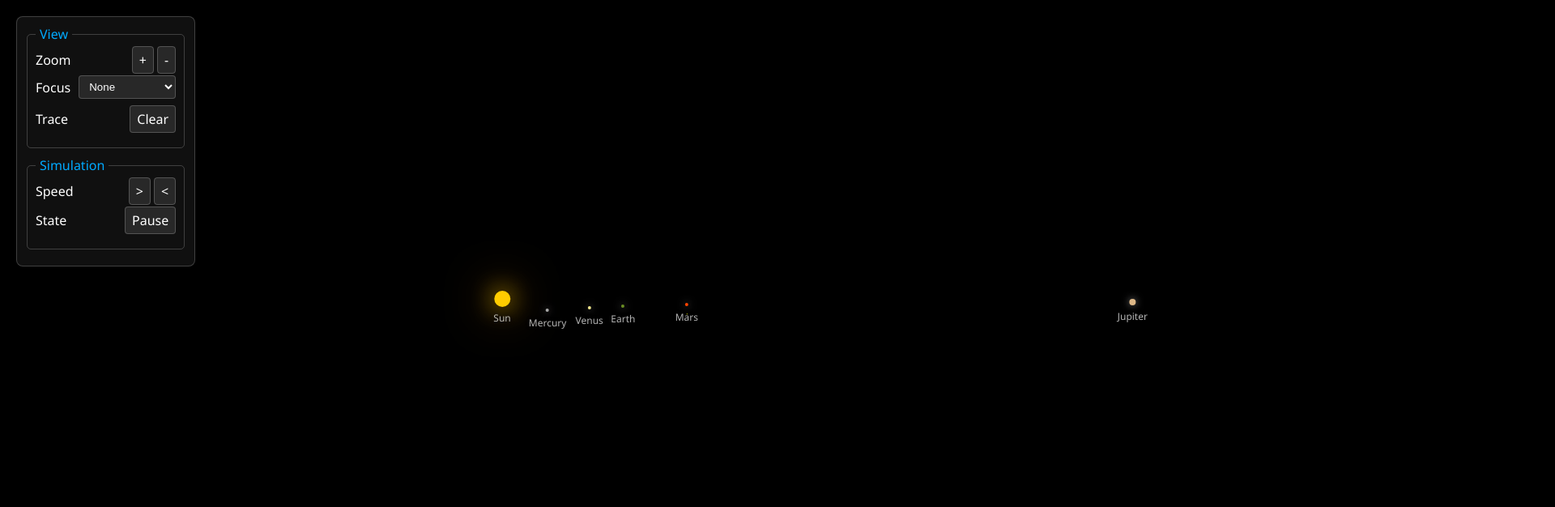
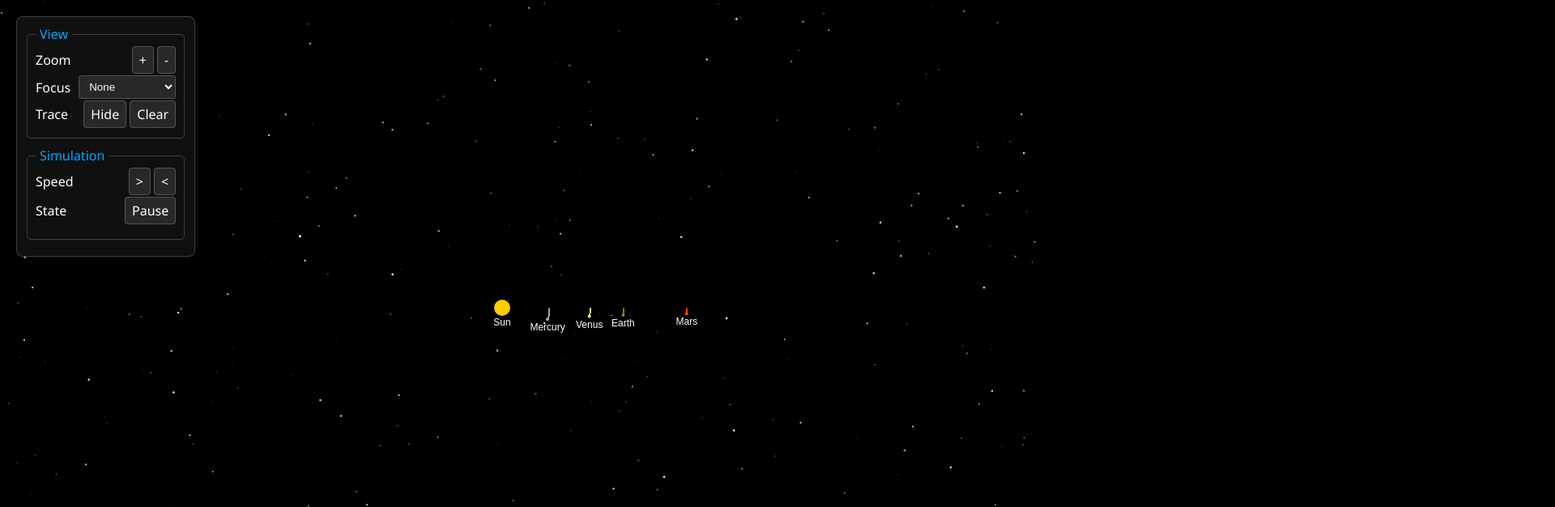
Before and after one commit to garzon/SolarSystemModel, a plain HTML site: page index.html in a window 1280 px wide. Shown: the top 626 px of the page at 81% size, 1920 px wide, since content can reach past the window. Drawn offline with Linux system fonts and the light colour scheme.

Commit message:
add further changes from gemini and a screenshot

```diff
--- a/index.html
+++ b/index.html
@@ -164,8 +164,9 @@ body {
 <body>
     <canvas id="background-canvas"></canvas>
     <canvas id="trace-canvas"></canvas>
+    <canvas id="planet-canvas"></canvas>
 
-	<div id="control-panel">
+    <div id="control-panel">
         <fieldset>
             <legend>View</legend>
             <div class="control-group">
@@ -182,8 +183,11 @@ body {
                 </select>
             </div>
              <div class="control-group">
-                <label for="clear-trace">Trace</label>
-                <a id="clear-trace" href="#">Clear</a>
+                <label>Trace</label>
+                <div>
+                    <a id="toggle-trace" href="#">Hide</a>
+                    <a id="clear-trace" href="#">Clear</a>
+                </div>
             </div>
         </fieldset>
         <fieldset>
--- a/model.js
+++ b/model.js
@@ -28,6 +28,8 @@ const config = {
     updateList: [],
     traceCanvas: null,
     traceCtx: null,
+    planetCanvas: null,
+    planetCtx: null,
     isRunning: true // Simulation is running by default
 };
 
@@ -79,87 +81,32 @@ function cmul(c,v){
 
 function Obj(name, m, radius, color, rx, ry, vx, vy) {
     this.name = name;
-    this.classid = "myObj" + config.updateList.length.toString();
-    var objContainer = document.createElement('div');
-    objContainer.className = 'celestial-body-container';
-
-    var objElement = document.createElement('div');
-    objElement.className = 'celestial-body ' + this.classid;
-    if (name === 'Sun') {
-        objElement.classList.add('sun-glow');
-    }
-    objElement.style.width = (radius * 2) + 'px';
-    objElement.style.height = (radius * 2) + 'px';
-    objElement.style.backgroundColor = color;
-
-    var nameElement = document.createElement('div');
-    nameElement.className = 'planet-name';
-    nameElement.textContent = name;
-
-    objContainer.appendChild(objElement);
-    objContainer.appendChild(nameElement);
-    document.body.appendChild(objContainer);
-
     this.m = m;
-    this.element = objContainer;
     this.radius = radius;
+    this.color = color;
     this.r = new Vector(rx, ry);
     this.v = new Vector(vx, vy);
+    this.oldr = this.r.clone(); // Initialize oldr
     config.updateList.push(this);
-    setPos(this);
 }
 
 // Main -----------------------------------------
 
-function setPos(obj) {
-    obj.oldr = obj.r.clone();
-    var p = obj.r.clone();
-
-    if (config.isFocus) {
-        config.camera = config.updateList[config.trId].r;
-    }
-
-    p = sub(p, config.camera);
-    p = cmul(config.zoom, p);
-    if (config.scenter) {
-        p = add(p, config.scenter);
-    }
-
-    var shouldTrace = false;
-    if (config.isFocus) {
-        shouldTrace = true;
-    } else if (config.isTraced && obj === config.updateList[config.trId]) {
-        config.trCounter++;
-        if (config.trCounter >= config.trTimeOut) {
-            shouldTrace = true;
-            config.trCounter = 0;
-        }
-    }
-
-    if (shouldTrace) {
-        config.traceCtx.fillStyle = 'yellow';
-        config.traceCtx.fillRect(p.x, p.y, 1, 1);
-    }
-
-    obj.element.style.left = p.x.toString() + "px";
-    obj.element.style.top = p.y.toString() + "px";
-}
-
 function updatePos(obj) {
-    var acceleration = new Vector(0, 0);
+    let acceleration = new Vector(0, 0);
 
     if ((!config.isIgnoreOthers) || (obj !== config.updateList[0])) {
-        for (var j = 0; j < config.prt_num; j++) {
+        for (let j = 0; j < config.prt_num; j++) {
             if (config.isIgnoreOthers && j > 0) {
                 break;
             }
 
-            var otherObj = config.updateList[j];
+            const otherObj = config.updateList[j];
 
             if (otherObj !== obj) {
-                var distanceVector = sub(otherObj.oldr, obj.r);
-                var distance = distanceVector.abs() + config.min_dist;
-                var force = cmul(config.G * otherObj.m / (distance * distance * distance), distanceVector);
+                const distanceVector = sub(otherObj.oldr, obj.r);
+                const distance = distanceVector.abs() + config.min_dist;
+                const force = cmul(config.G * otherObj.m / (distance * distance * distance), distanceVector);
                 acceleration = add(acceleration, force);
             }
         }
@@ -175,23 +122,24 @@ function updatePos(obj) {
 }
 
 function movementManager() {
-    var obj;
     if (config.stopMoving) return;
-    for (var i in config.updateList) {
-        obj = config.updateList[i];
+
+    // First, update all positions based on old positions
+    for (const obj of config.updateList) {
         updatePos(obj);
     }
-    for (var i in config.updateList) {
-        obj = config.updateList[i];
-        setPos(obj);
+
+    // Then, update old positions for the next iteration
+    for (const obj of config.updateList) {
+        obj.oldr = obj.r.clone();
     }
 
-    var infoPanel = document.getElementById('info-panel');
+    const infoPanel = document.getElementById('info-panel');
     if (config.isFocus) {
-        var focusedPlanet = config.updateList[config.trId];
-        var sun = config.updateList[0];
-        var distance = sub(focusedPlanet.r, sun.r).abs() / config.au;
-        var velocity = focusedPlanet.v.abs();
+        const focusedPlanet = config.updateList[config.trId];
+        const sun = config.updateList[0];
+        const distance = sub(focusedPlanet.r, sun.r).abs() / config.au;
+        const velocity = focusedPlanet.v.abs();
 
         document.getElementById('info-planet-name').textContent = focusedPlanet.name;
         document.getElementById('info-distance').textContent = distance.toFixed(2) + ' AU';
@@ -205,19 +153,62 @@ function movementManager() {
     document.title = "Garzon's | Now T=" + (config.timer / 60 / 60 / 24).toString() + "d";
 }
 
+function draw() {
+    config.planetCtx.clearRect(0, 0, config.planetCanvas.width, config.planetCanvas.height);
+
+    if (config.isFocus) {
+        config.camera = config.updateList[config.trId].r;
+    }
+
+    for (const obj of config.updateList) {
+        let p = obj.r.clone();
+        p = sub(p, config.camera);
+        p = cmul(config.zoom, p);
+        if (config.scenter) {
+            p = add(p, config.scenter);
+        }
+
+        // Draw planet
+        config.planetCtx.beginPath();
+        config.planetCtx.arc(p.x, p.y, obj.radius, 0, 2 * Math.PI);
+        config.planetCtx.fillStyle = obj.color;
+        config.planetCtx.fill();
+
+        // Draw name
+        config.planetCtx.fillStyle = 'white';
+        config.planetCtx.font = '12px Arial';
+        config.planetCtx.textAlign = 'center';
+        config.planetCtx.fillText(obj.name, p.x, p.y + obj.radius + 12);
+
+        // Corrected trace logic
+        if (config.isTraced && obj.name !== 'Sun') {
+            config.traceCtx.fillStyle = obj.color;
+            config.traceCtx.fillRect(p.x, p.y, 1, 1);
+        }
+    }
+}
+
 function random(minint,maxint){
 	maxint++;
 	return Math.floor(Math.random()*(maxint-minint))+minint;
 }
 
+let animationFrameId = null;
 function mainLoop() {
-    movementManager();
-    requestAnimationFrame(mainLoop);
+    if (config.isRunning) {
+        movementManager();
+        draw();
+        animationFrameId = requestAnimationFrame(mainLoop);
+    } else {
+        cancelAnimationFrame(animationFrameId);
+    }
 }
 
 function init() {
     config.traceCanvas = document.getElementById('trace-canvas');
     config.traceCtx = config.traceCanvas.getContext('2d');
+    config.planetCanvas = document.getElementById('planet-canvas');
+    config.planetCtx = config.planetCanvas.getContext('2d');
 
     // Create planets from data
     planetData.forEach(data => {
@@ -225,9 +216,9 @@ function init() {
     });
 
     // Populate focus dropdown
-    var focusSelect = document.getElementById('focus-select');
+    const focusSelect = document.getElementById('focus-select');
     config.updateList.forEach((planet, i) => {
-        var option = document.createElement('option');
+        const option = document.createElement('option');
         option.value = i;
         option.text = planet.name;
         focusSelect.appendChild(option);
@@ -239,8 +230,17 @@ function init() {
     document.getElementById('speed-up').addEventListener('click', () => { if (config.dt < 10000) { config.dt *= 2; config.trTimeOut *= 2; } });
     document.getElementById('speed-down').addEventListener('click', () => { if (config.dt > 16) { config.dt *= 0.5; config.trTimeOut *= 0.5; } });
     document.getElementById('clear-trace').addEventListener('click', clearTrace);
+
+    const toggleTraceButton = document.getElementById('toggle-trace');
+    if (toggleTraceButton) {
+        toggleTraceButton.addEventListener('click', function() {
+            config.isTraced = !config.isTraced;
+            this.textContent = config.isTraced ? 'Hide' : 'Show';
+        });
+    }
+
     focusSelect.addEventListener('change', function () {
-        var selectedIndex = parseInt(this.value);
+        const selectedIndex = parseInt(this.value);
         if (selectedIndex === -1) {
             config.isFocus = false;
         } else {
@@ -250,19 +250,29 @@ function init() {
         clearTrace();
     });
 
+    const pauseButton = document.getElementById('pause-button');
+    pauseButton.addEventListener('click', function() {
+        config.isRunning = !config.isRunning;
+        this.textContent = config.isRunning ? 'Pause' : 'Resume';
+        if (config.isRunning) {
+            mainLoop();
+        }
+    });
+
     window.onresize = function(){
         config.browser_width  = parseFloat(window.innerWidth);
         config.browser_height = parseFloat(window.innerHeight);
         config.traceCanvas.width = config.browser_width;
         config.traceCanvas.height = config.browser_height;
+        config.planetCanvas.width = config.browser_width;
+        config.planetCanvas.height = config.browser_height;
         config.browser_width -= config.width_padding;
         config.browser_height -= config.height_padding;
         config.scenter=new Vector(config.browser_width/2.0,config.browser_height/2.0);
     }
 
     window.onresize(); // Initial setup
-    if(config.isTraced) config.trId=random(1,config.prt_num-1);
-	  if(!config.isFocus) config.camera=new Vector(0,0);
+    if(!config.isFocus) config.camera=new Vector(0,0);
     mainLoop();
 }
 
@@ -271,3 +281,44 @@ function clearTrace() {
 }
 
 document.addEventListener('DOMContentLoaded', init);
+
+// Starry background
+const backgroundCanvas = document.getElementById('background-canvas');
+const backgroundCtx = backgroundCanvas.getContext('2d');
+let stars = [];
+
+function setupBackground() {
+    backgroundCanvas.width = window.innerWidth;
+    backgroundCanvas.height = window.innerHeight;
+    stars = [];
+    for (let i = 0; i < 500; i++) {
+        stars.push({
+            x: Math.random() * backgroundCanvas.width,
+            y: Math.random() * backgroundCanvas.height,
+            radius: Math.random() * 1.5,
+            alpha: Math.random()
+        });
+    }
+}
+
+function drawBackground() {
+    backgroundCtx.clearRect(0, 0, backgroundCanvas.width, backgroundCanvas.height);
+    backgroundCtx.fillStyle = '#000';
+    backgroundCtx.fillRect(0, 0, backgroundCanvas.width, backgroundCanvas.height);
+
+    stars.forEach(star => {
+        backgroundCtx.beginPath();
+        backgroundCtx.arc(star.x, star.y, star.radius, 0, Math.PI * 2);
+        backgroundCtx.fillStyle = `rgba(255, 255, 255, ${star.alpha})`;
+        backgroundCtx.fill();
+    });
+}
+
+document.addEventListener('DOMContentLoaded', () => {
+    setupBackground();
+    drawBackground();
+    window.addEventListener('resize', () => {
+        setupBackground();
+        drawBackground();
+    });
+});
```
Also changed, not shown: demo.png (added), 1 other file.
